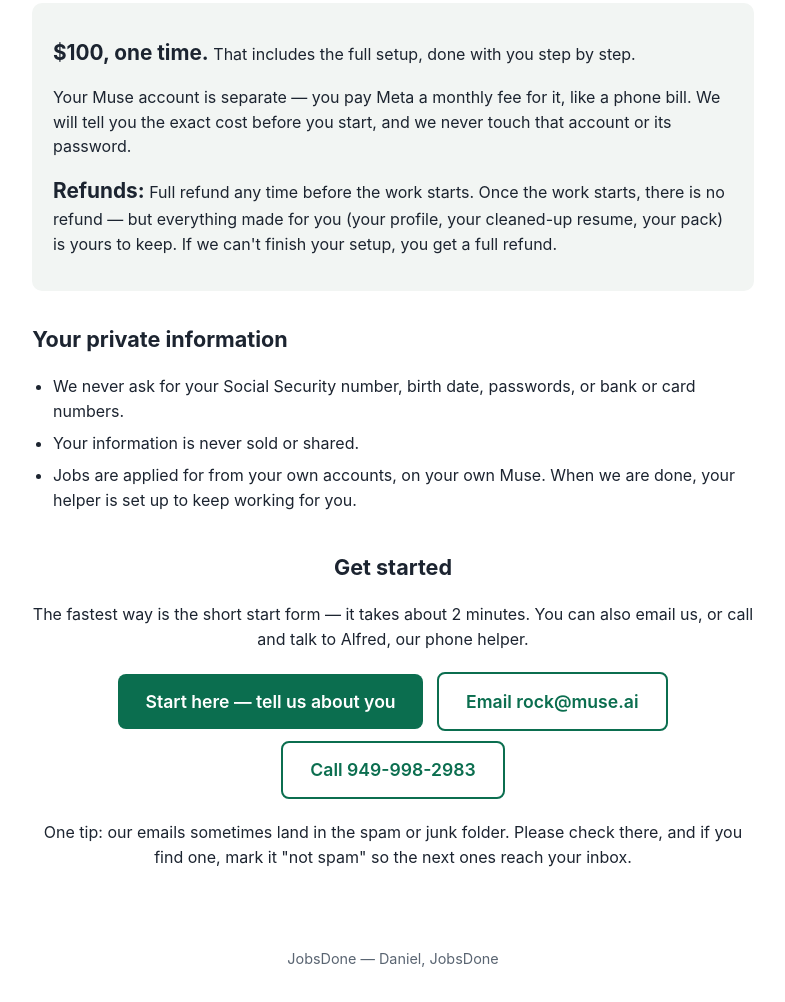
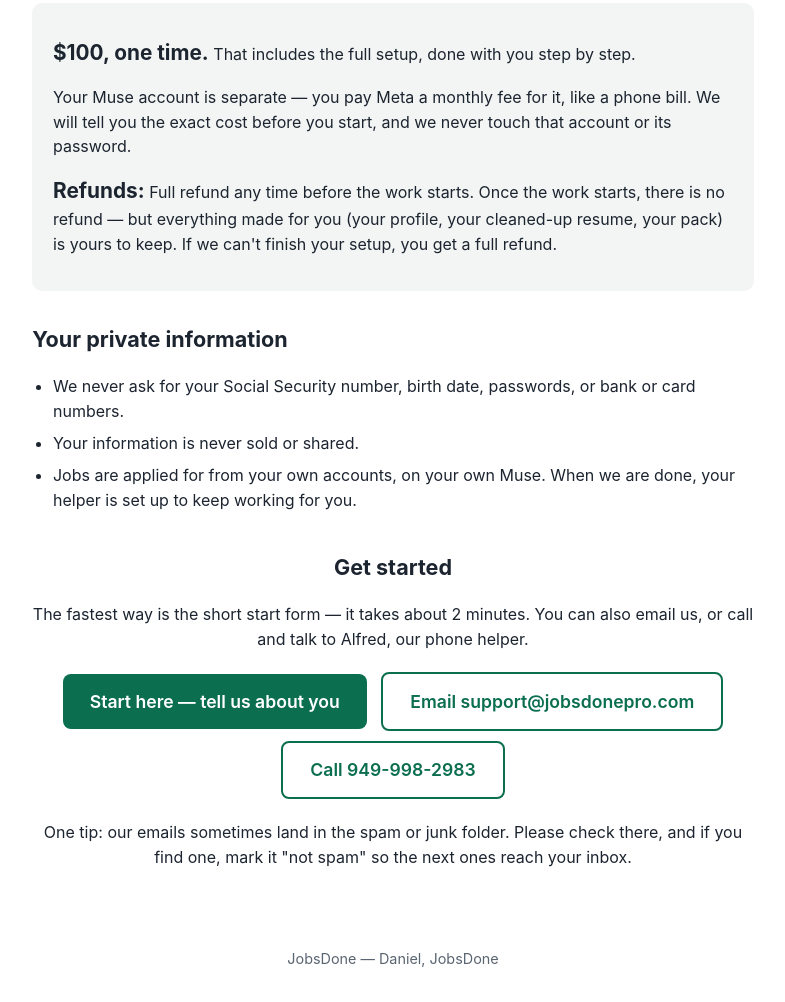
Before and after one commit to thepodemail-lgtm/jobsdonepro, a plain HTML site: page index.html in a window 1280 px wide. Shown: the part 1038-2040 px from the top of the page, without its empty margins (247-1032 px from the left). Drawn offline with Linux system fonts and the light colour scheme.

Commit message:
Use support@jobsdonepro.com as the contact email

```diff
--- a/index.html
+++ b/index.html
@@ -67,7 +67,7 @@
     <h2>Get started</h2>
     <p>The fastest way is the short start form — it takes about 2 minutes. You can also email us, or call and talk to Alfred, our phone helper.</p>
     <a class="btn" href="https://docs.google.com/forms/d/e/1FAIpQLScI8t0Xc9Tb7Otdp3sJxTftNbo7d_E1AtEKrGnMC7HCpOECng/viewform" target="_blank" rel="noopener">Start here — tell us about you</a>
-    <a class="btn alt" href="mailto:rock@muse.ai">Email rock@muse.ai</a>
+    <a class="btn alt" href="mailto:support@jobsdonepro.com">Email support@jobsdonepro.com</a>
     <a class="btn alt" href="tel:+19499982983">Call 949-998-2983</a>
     <p>One tip: our emails sometimes land in the spam or junk folder. Please check there, and if you find one, mark it "not spam" so the next ones reach your inbox.</p>
   </div>
```
